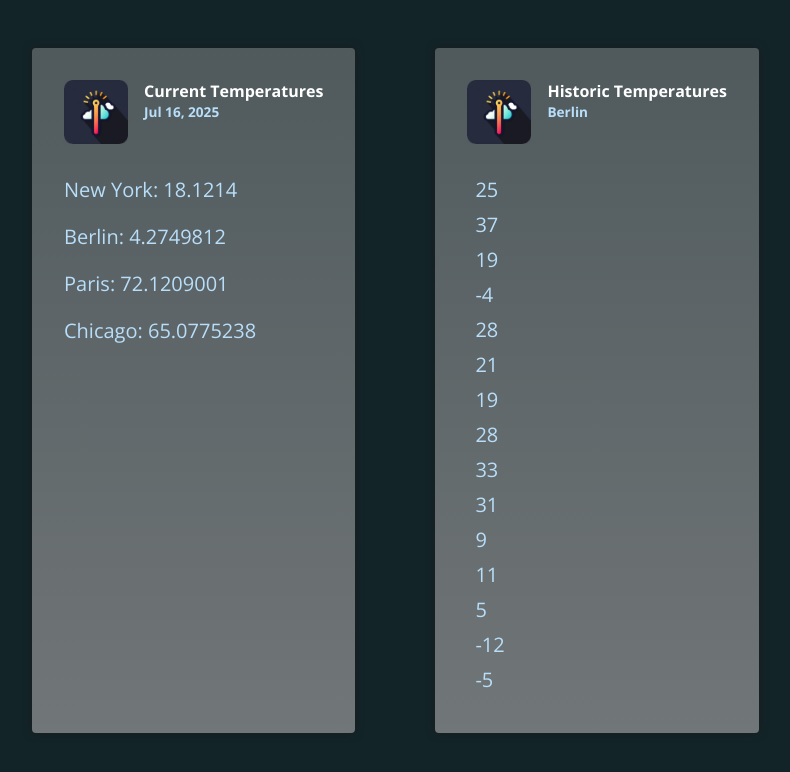
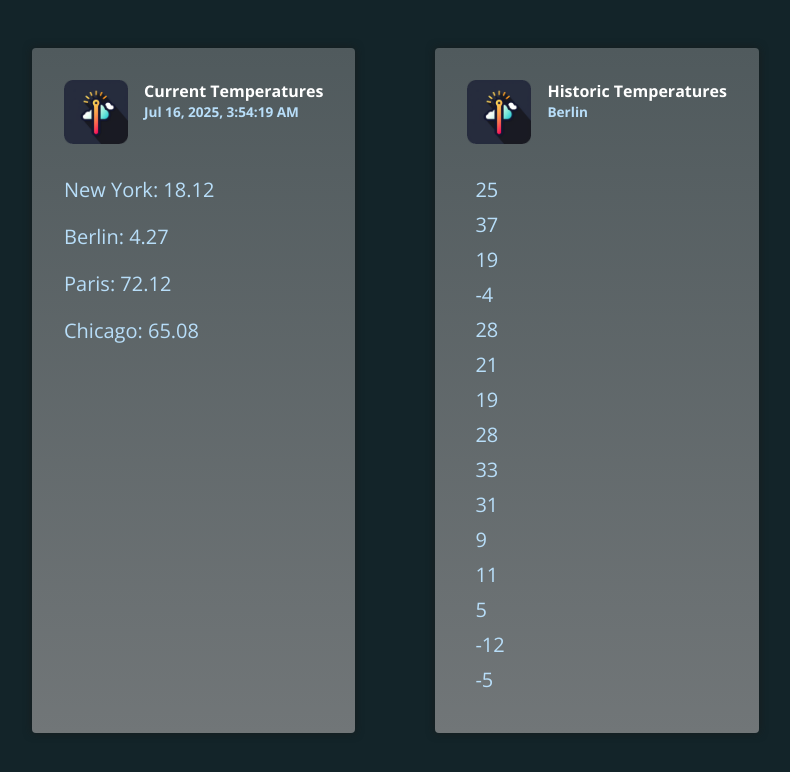
Before and after one commit to sailakshmy/angular-pipes, an Angular app: page / in a window 1280 px wide. Shown: the top 772 px of the page, without its empty margins (168-958 px from the left). Built offline with nearby package versions, Linux system fonts and the light colour scheme.

Commit message:
Added the decimal pipe

```diff
--- a/src/app/app.component.html
+++ b/src/app/app.component.html
@@ -4,13 +4,13 @@
       <img src="temp-icon.png" alt="Thermometer icon" />
       <div>
         <h2>Current Temperatures</h2>
-        <p>{{ currentDate | date }}</p>
+        <p>{{ currentDate | date : "medium" }}</p>
       </div>
     </header>
-    <p>New York: {{ currentTemperaturs.newYork }}</p>
-    <p>Berlin: {{ currentTemperaturs.berlin }}</p>
-    <p>Paris: {{ currentTemperaturs.paris }}</p>
-    <p>Chicago: {{ currentTemperaturs.chicago }}</p>
+    <p>New York: {{ currentTemperaturs.newYork | number : "1.1-2" }}</p>
+    <p>Berlin: {{ currentTemperaturs.berlin | number : "1.1-2" }}</p>
+    <p>Paris: {{ currentTemperaturs.paris | number : "1.1-2" }}</p>
+    <p>Chicago: {{ currentTemperaturs.chicago | number : "1.1-2" }}</p>
   </article>
 
   <article class="temperatures">
--- a/src/app/app.component.ts
+++ b/src/app/app.component.ts
@@ -1,11 +1,11 @@
-import { DatePipe } from "@angular/common";
+import { DatePipe, DecimalPipe } from "@angular/common";
 import { Component } from "@angular/core";
 
 @Component({
   selector: "app-root",
   standalone: true,
   templateUrl: "./app.component.html",
-  imports: [DatePipe],
+  imports: [DatePipe, DecimalPipe],
 })
 export class AppComponent {
   currentDate = new Date();
```
